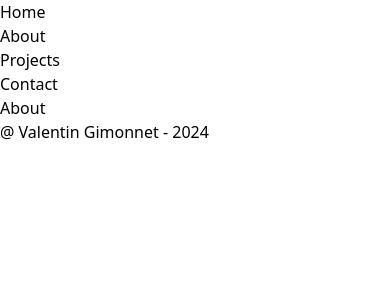
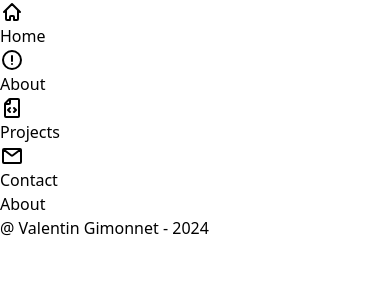
Before and after one commit to vgimonnet/portfolio-react, a React (Vite) app: page / in a window 390 px wide. Both pictures are taken after a click on the button "About". Shown: the top 300 px of the page. Built offline with nearby package versions, Linux system fonts and the light colour scheme.

Commit message:
responsive header / footer / contact

```diff
--- a/src/components/footer/Footer.tsx
+++ b/src/components/footer/Footer.tsx
@@ -9,6 +9,7 @@ const Footer = () => {
   return (
     <>
       <Transition
+        className="z-10"
         show={activeSection !== 'home'}
         enter="transition-all ease-in-out duration-500 delay-[200ms]"
         enterFrom="opacity-0 translate-y-6"
--- a/src/components/header/Header.tsx
+++ b/src/components/header/Header.tsx
@@ -5,6 +5,7 @@ import { Transition } from "@headlessui/react";
 type HeaderItem = {
   label: string;
   anchor: string;
+  svg: string;
 }
 
 const Header: FunctionComponent = () => {
@@ -12,19 +13,39 @@ const Header: FunctionComponent = () => {
   const items: HeaderItem[] = [
     {
       label: 'Home',
-      anchor: 'home'
+      anchor: 'home',
+      svg: `
+        <svg class="w-6 h-6 lg:w-10 lg:h-8" aria-hidden="true" xmlns="http://www.w3.org/2000/svg" width="24" height="24" fill="none" viewBox="0 0 24 24">
+          <path stroke="currentColor" stroke-linecap="round" stroke-linejoin="round" stroke-width="2" d="m4 12 8-8 8 8M6 10.5V19a1 1 0 0 0 1 1h3v-3a1 1 0 0 1 1-1h2a1 1 0 0 1 1 1v3h3a1 1 0 0 0 1-1v-8.5"/>
+        </svg>
+      `,
     },
     {
       label: 'About',
-      anchor: 'about'
+      anchor: 'about',
+      svg: `
+        <svg class="w-6 h-6 lg:w-10 lg:h-8" aria-hidden="true" xmlns="http://www.w3.org/2000/svg" width="24" height="24" fill="none" viewBox="0 0 24 24">
+          <path stroke="currentColor" stroke-linecap="round" stroke-linejoin="round" stroke-width="2" d="M12 13V8m0 8h.01M21 12a9 9 0 1 1-18 0 9 9 0 0 1 18 0Z"/>
+        </svg>
+      `,
     },
     {
       label: 'Projects',
-      anchor: 'projects'
+      anchor: 'projects',
+      svg: `
+        <svg class="w-6 h-6 lg:w-10 lg:h-8" aria-hidden="true" xmlns="http://www.w3.org/2000/svg" width="24" height="24" fill="none" viewBox="0 0 24 24">
+          <path stroke="currentColor" stroke-linecap="round" stroke-linejoin="round" stroke-width="2" d="M10 3v4a1 1 0 0 1-1 1H5m5 4-2 2 2 2m4-4 2 2-2 2m5-12v16a1 1 0 0 1-1 1H6a1 1 0 0 1-1-1V7.914a1 1 0 0 1 .293-.707l3.914-3.914A1 1 0 0 1 9.914 3H18a1 1 0 0 1 1 1Z"/>
+        </svg>
+      `,
     },
     {
       label: 'Contact',
-      anchor: 'contact'
+      anchor: 'contact',
+      svg: `
+        <svg class="w-6 h-6 lg:w-10 lg:h-8" aria-hidden="true" xmlns="http://www.w3.org/2000/svg" width="24" height="24" fill="none" viewBox="0 0 24 24">
+          <path stroke="currentColor" stroke-linecap="round" stroke-width="2" d="m3.5 5.5 7.893 6.036a1 1 0 0 0 1.214 0L20.5 5.5M4 19h16a1 1 0 0 0 1-1V6a1 1 0 0 0-1-1H4a1 1 0 0 0-1 1v12a1 1 0 0 0 1 1Z"/>
+        </svg>
+      `,
     }
   ];
 
@@ -33,6 +54,7 @@ const Header: FunctionComponent = () => {
   return (
     <>
       <Transition
+        className="z-10"
         show={activeSection !== 'home'}
         enter="transition-all ease-in-out duration-500 delay-[200ms]"
         enterFrom="opacity-0 translate-y-6"
@@ -43,14 +65,15 @@ const Header: FunctionComponent = () => {
       >
         <header className="absolute top-0 bottom-0 left-0 right-0 m-auto">
           <nav>
-            <ul className="flex flex-row no-wrap border rounded  border-neutral-400 w-fit mx-auto my-8">
+            <ul className="flex flex-row justify-center items-center no-wrap border rounded border-neutral-400 w-fit mx-auto my-8">
               { items.map((item: HeaderItem) => {
                 return (
                   <li
                     onClick={() => setActiveSection(item.anchor)}
                     key={item.anchor}
-                    className={ (activeSection === item.anchor ? 'text-blue-500 font-weight ' : '') +  "cursor-pointer w-24 font-medium no-underline transition duration-500 hover:underline px-4 py-2 rounded"}>
-                    { item.label }
+                    className={ (activeSection === item.anchor ? 'text-blue-500 font-weight ' : 'text-white') +  " hover:cursor-pointer w-16 sm:w-20 md:w-24 lg:w-32 font-medium no-underline transition-all duration-500 hover:underline md:px-4 py-2 rounded flex justify-center items-center md:flex-col gap-1"}>
+                      <span dangerouslySetInnerHTML={{ __html: item.svg }}></span>
+                      <span className="hidden md:block">{ item.label }</span>
                   </li>
                 )
               }) }
--- a/src/components/sections/Contact.tsx
+++ b/src/components/sections/Contact.tsx
@@ -1,30 +1,30 @@
 const Contact = () => {
 
   return (
-    <section id="contact" className="h-full relative flex justify-around items-center flex-col">
-      <h1 className="text-4xl font-bold">Contact</h1>
+    <section id="contact" className="h-full relative flex justify-around items-center flex-col my-20 ">
+      <h1 className="text-4xl lg:text-6xl font-bold">Contact</h1>
 
-      <nav className="flex flex-row justify-center items-center gap-16 mt-16">
-        <a href="https://www.linkedin.com/in/valentin-gimonnet-73133b182/" className="flex flex-col justify-center items-center gap-4 hover:cursor-pointer hover:underline transition-all duration-500" target="_blank">
-          <svg height="64" aria-hidden="true" viewBox="0 0 16 16" version="1.1" width="64" data-view-component="true" fill='#FFFFFF'>
+      <nav className="flex flex-col lg:flex-row justify-center items-center gap-16 mt-16 lg:gap-36 lg:mt-36">
+        <a href="https://www.linkedin.com/in/valentin-gimonnet-73133b182/" className="flex flex-col justify-center items-center gap-4 hover:animate-pulse hover:cursor-pointer hover:underline transition-all duration-500" target="_blank">
+          <svg className="w-18 h-18 lg:w-24 lg:h-24" height="64" aria-hidden="true" viewBox="0 0 16 16" version="1.1" width="64" data-view-component="true" fill='#FFFFFF'>
             <path d="M8 0c4.42 0 8 3.58 8 8a8.013 8.013 0 0 1-5.45 7.59c-.4.08-.55-.17-.55-.38 0-.27.01-1.13.01-2.2 0-.75-.25-1.23-.54-1.48 1.78-.2 3.65-.88 3.65-3.95 0-.88-.31-1.59-.82-2.15.08-.2.36-1.02-.08-2.12 0 0-.67-.22-2.2.82-.64-.18-1.32-.27-2-.27-.68 0-1.36.09-2 .27-1.53-1.03-2.2-.82-2.2-.82-.44 1.1-.16 1.92-.08 2.12-.51.56-.82 1.28-.82 2.15 0 3.06 1.86 3.75 3.64 3.95-.23.2-.44.55-.51 1.07-.46.21-1.61.55-2.33-.66-.15-.24-.6-.83-1.23-.82-.67.01-.27.38.01.53.34.19.73.9.82 1.13.16.45.68 1.31 2.69.94 0 .67.01 1.3.01 1.49 0 .21-.15.45-.55.38A7.995 7.995 0 0 1 0 8c0-4.42 3.58-8 8-8Z"></path>
           </svg>
-          <p>Github</p>
+          <p className="text-base md:text-lg lg:text-xl">Github</p>
         </a>
 
-        <a href="mailto:valentin.gimonnet18@gmail.com" className="flex flex-col justify-center items-center gap-4 hover:cursor-pointer hover:underline">
-          <svg aria-hidden="true" xmlns="http://www.w3.org/2000/svg" width="64" height="64" fill="none" viewBox="0 0 24 24">
+        <a href="mailto:valentin.gimonnet18@gmail.com" className="flex flex-col justify-center items-center gap-4 hover:animate-pulse hover:cursor-pointer hover:underline transition-all duration-500">
+          <svg className="w-18 h-18 lg:w-24 lg:h-24" aria-hidden="true" xmlns="http://www.w3.org/2000/svg" width="64" height="64" fill="none" viewBox="0 0 24 24">
             <path stroke="currentColor" stroke-linecap="round" stroke-width="2" d="m3.5 5.5 7.893 6.036a1 1 0 0 0 1.214 0L20.5 5.5M4 19h16a1 1 0 0 0 1-1V6a1 1 0 0 0-1-1H4a1 1 0 0 0-1 1v12a1 1 0 0 0 1 1Z"/>
           </svg>
-          <p>Email</p>
+          <p className="text-base md:text-lg lg:text-xl">Email</p>
         </a>
 
-        <a href="https://github.com/vgimonnet" className="flex flex-col justify-center items-center gap-4 hover:cursor-pointer hover:underline" target="_blank">
-          <svg aria-hidden="true" xmlns="http://www.w3.org/2000/svg" width="64" height="64" fill="currentColor" viewBox="0 0 24 24">
+        <a href="https://github.com/vgimonnet" className="flex flex-col justify-center items-center gap-4 hover:animate-pulse hover:cursor-pointer hover:underline  transition-all duration-500" target="_blank">
+          <svg className="w-18 h-18 lg:w-24 lg:h-24" aria-hidden="true" xmlns="http://www.w3.org/2000/svg" width="64" height="64" fill="currentColor" viewBox="0 0 24 24">
             <path fill-rule="evenodd" d="M12.51 8.796v1.697a3.738 3.738 0 0 1 3.288-1.684c3.455 0 4.202 2.16 4.202 4.97V19.5h-3.2v-5.072c0-1.21-.244-2.766-2.128-2.766-1.827 0-2.139 1.317-2.139 2.676V19.5h-3.19V8.796h3.168ZM7.2 6.106a1.61 1.61 0 0 1-.988 1.483 1.595 1.595 0 0 1-1.743-.348A1.607 1.607 0 0 1 5.6 4.5a1.601 1.601 0 0 1 1.6 1.606Z" clip-rule="evenodd"/>
             <path d="M7.2 8.809H4V19.5h3.2V8.809Z"/>
           </svg>
-          <p>Linkedin</p>
+          <p className="text-base md:text-lg lg:text-xl">Linkedin</p>
         </a>
       </nav>
 
```
